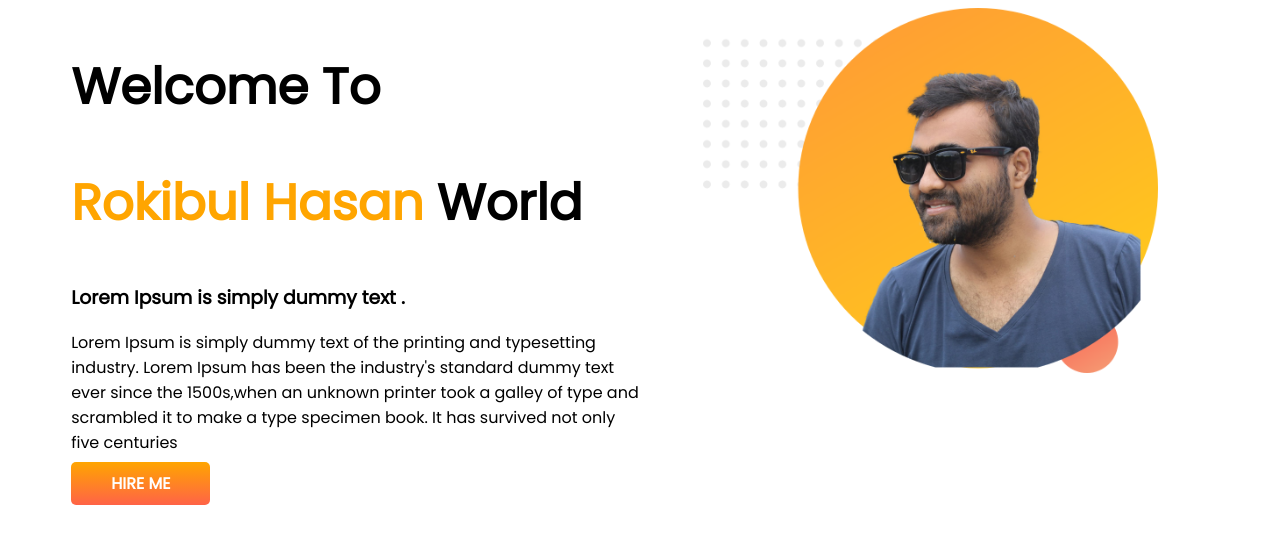
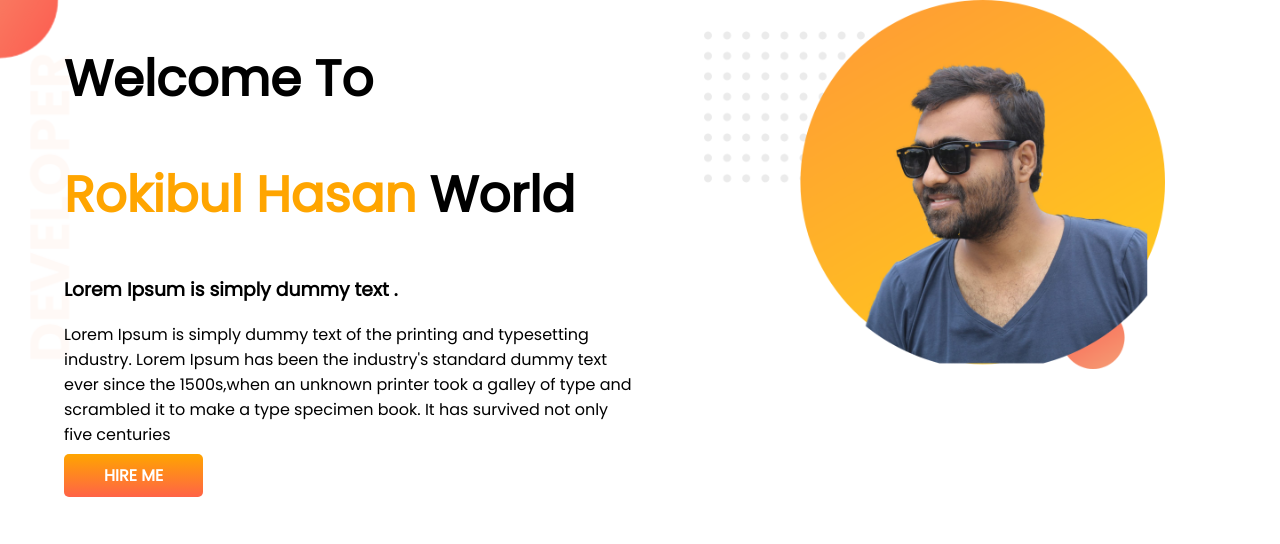
Before and after one commit to rokibul007/demo-protfolio, a plain HTML site: page index.html in a window 1280 px wide. Drawn offline with Linux system fonts and the light colour scheme.

Commit message:
frist part

```diff
--- a/index.html
+++ b/index.html
@@ -13,7 +13,7 @@
 </head>
 
 <body>
-    <section>
+    <section class="top-banner">
         <Div class="half-width">
             <h1>Welcome To</h1>
             <h1><span class="orange">Rokibul Hasan</span> World</h1>
--- a/style.css
+++ b/style.css
@@ -1,5 +1,6 @@
 body {
     font-family: 'Poppins', sans-serif;
+    margin: 0;
 }
 
 h1 {
@@ -32,3 +33,9 @@ section {
     border-radius: 5px;
     font-weight: 700;
 }
+
+.top-banner {
+    background-image: url(img/top-banner.png);
+    background-repeat: no-repeat;
+
+}
```
